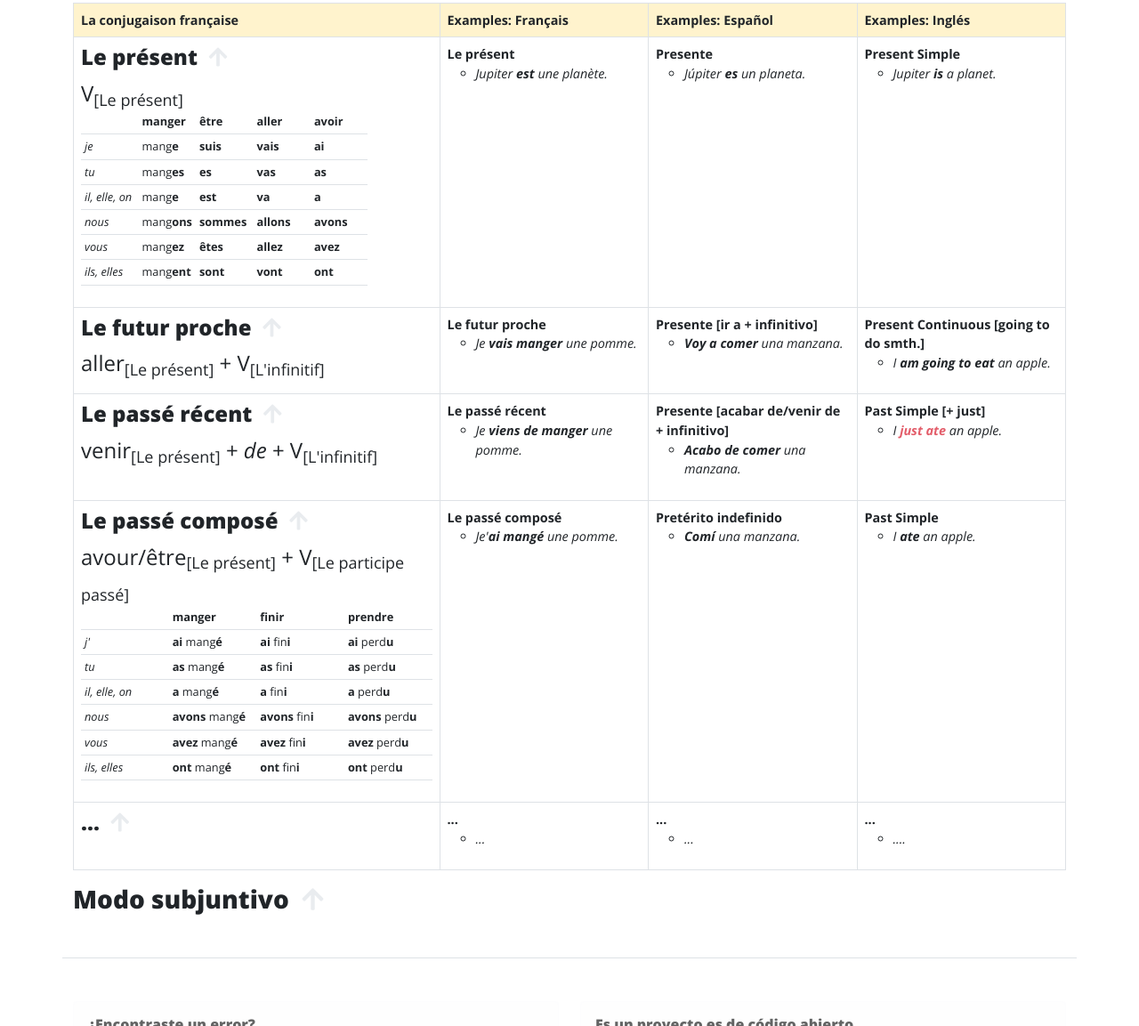
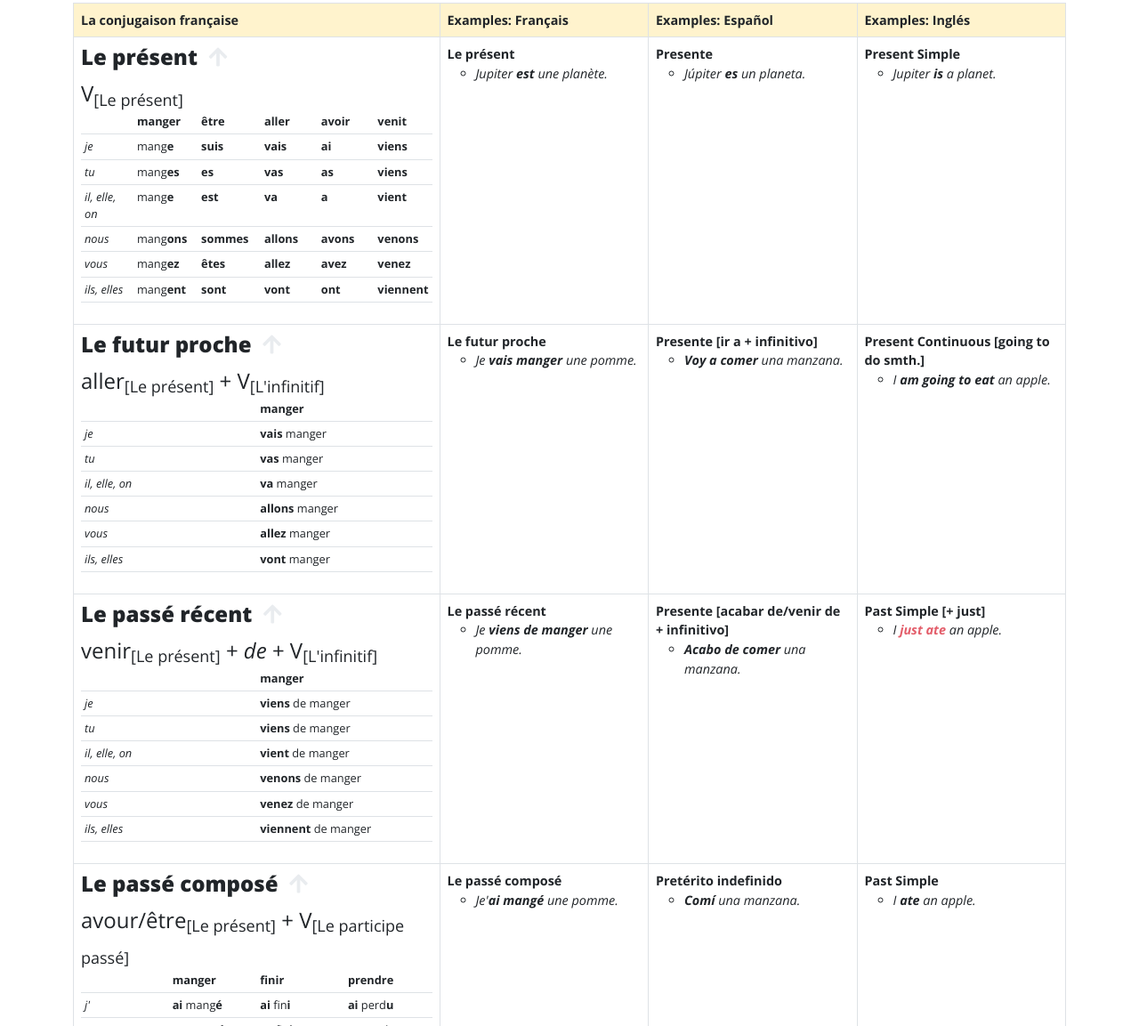
Before and after one commit to cansadadeserfeliz/grammar, a plain HTML site: page french.html in a window 1280 px wide. Shown: the part 170-1323 px from the top of the page at 89% size. Drawn offline with nearby package versions, Linux system fonts and the light colour scheme; a web font is replaced by a local one.

Commit message:
Le passé récent

```diff
--- a/french.html
+++ b/french.html
@@ -103,6 +103,7 @@
                       <td><strong>être</strong></td>
                       <td><strong>aller</strong></td>
                       <td><strong>avoir</strong></td>
+                      <td><strong>venit</strong></td>
                     </tr>
                     <tr>
                       <td>je</td>
@@ -110,6 +111,7 @@
                       <td><strong>suis</strong></td>
                       <td><strong>vais</strong></td>
                       <td><strong>ai</strong></td>
+                      <td><strong>viens</strong></td>
                     </tr>
                     <tr>
                       <td>tu</td>
@@ -117,6 +119,7 @@
                       <td><strong>es</strong></td>
                       <td><strong>vas</strong></td>
                       <td><strong>as</strong></td>
+                      <td><strong>viens</strong></td>
                     </tr>
                     <tr>
                       <td>il, elle, on</td>
@@ -124,6 +127,7 @@
                       <td><strong>est</strong></td>
                       <td><strong>va</strong></td>
                       <td><strong>a</strong></td>
+                      <td><strong>vient</strong></td>
                     </tr>
                     <tr>
                       <td>nous</td>
@@ -131,6 +135,7 @@
                       <td><strong>sommes</strong></td>
                       <td><strong>allons</strong></td>
                       <td><strong>avons</strong></td>
+                      <td><strong>venons</strong></td>
                     </tr>
                     <tr>
                       <td>vous</td>
@@ -138,6 +143,7 @@
                       <td><strong>êtes</strong></td>
                       <td><strong>allez</strong></td>
                       <td><strong>avez</strong></td>
+                      <td><strong>venez</strong></td>
                     </tr>
                     <tr>
                       <td>ils, elles</td>
@@ -145,6 +151,7 @@
                       <td><strong>sont</strong></td>
                       <td><strong>vont</strong></td>
                       <td><strong>ont</strong></td>
+                      <td><strong>viennent</strong></td>
                     </tr>
                   </tbody>
                 </table>
@@ -176,6 +183,39 @@
                 <div class="grammar-formula">
                   aller<sub>[Le présent]</sub> + V<sub>[L'infinitif]</sub>
                 </div>
+
+                <table class="table table-sm table-conjugations">
+                  <tbody>
+                    <tr>
+                      <td></td>
+                      <td><strong>manger</strong></td>
+                    </tr>
+                    <tr>
+                      <td>je</td>
+                      <td><strong>vais</strong> manger</td>
+                    </tr>
+                    <tr>
+                      <td>tu</td>
+                      <td><strong>vas</strong> manger</td>
+                    </tr>
+                    <tr>
+                      <td>il, elle, on</td>
+                      <td><strong>va</strong> manger</td>
+                    </tr>
+                    <tr>
+                      <td>nous</td>
+                      <td><strong>allons</strong> manger</td>
+                    </tr>
+                    <tr>
+                      <td>vous</td>
+                      <td><strong>allez</strong> manger</td>
+                    </tr>
+                    <tr>
+                      <td>ils, elles</td>
+                      <td><strong>vont</strong> manger</td>
+                    </tr>
+                  </tbody>
+                </table>
               </td>
               <td>
                 <strong>Le futur proche</strong>
@@ -204,6 +244,39 @@
                 <div class="grammar-formula">
                   venir<sub>[Le présent]</sub> + <i>de</i> + V<sub>[L'infinitif]</sub>
                 </div>
+
+                <table class="table table-sm table-conjugations">
+                  <tbody>
+                    <tr>
+                      <td></td>
+                      <td><strong>manger</strong></td>
+                    </tr>
+                    <tr>
+                      <td>je</td>
+                      <td><strong>viens</strong> de manger</td>
+                    </tr>
+                    <tr>
+                      <td>tu</td>
+                      <td><strong>viens</strong> de manger</td>
+                    </tr>
+                    <tr>
+                      <td>il, elle, on</td>
+                      <td><strong>vient</strong> de manger</td>
+                    </tr>
+                    <tr>
+                      <td>nous</td>
+                      <td><strong>venons</strong> de manger</td>
+                    </tr>
+                    <tr>
+                      <td>vous</td>
+                      <td><strong>venez</strong> de manger</td>
+                    </tr>
+                    <tr>
+                      <td>ils, elles</td>
+                      <td><strong>viennent</strong> de manger</td>
+                    </tr>
+                  </tbody>
+                </table>
               </td>
               <td>
                 <strong>Le passé récent</strong>
```
